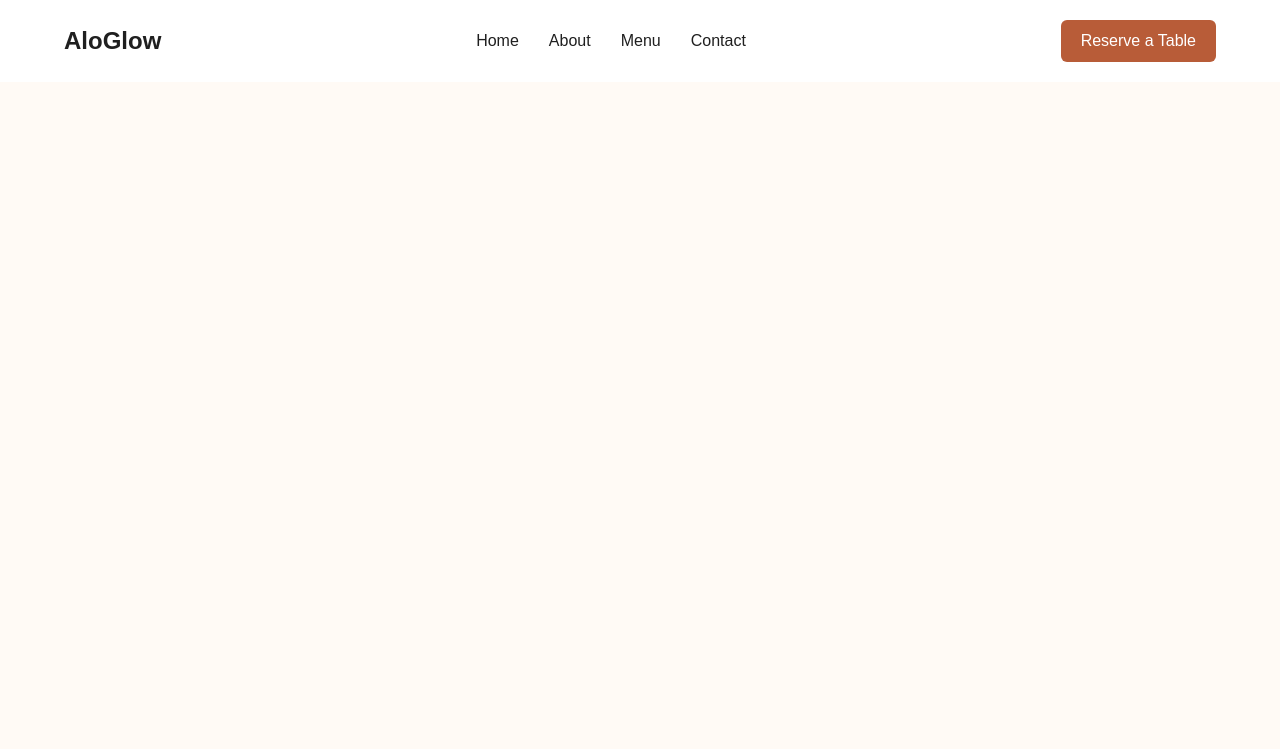
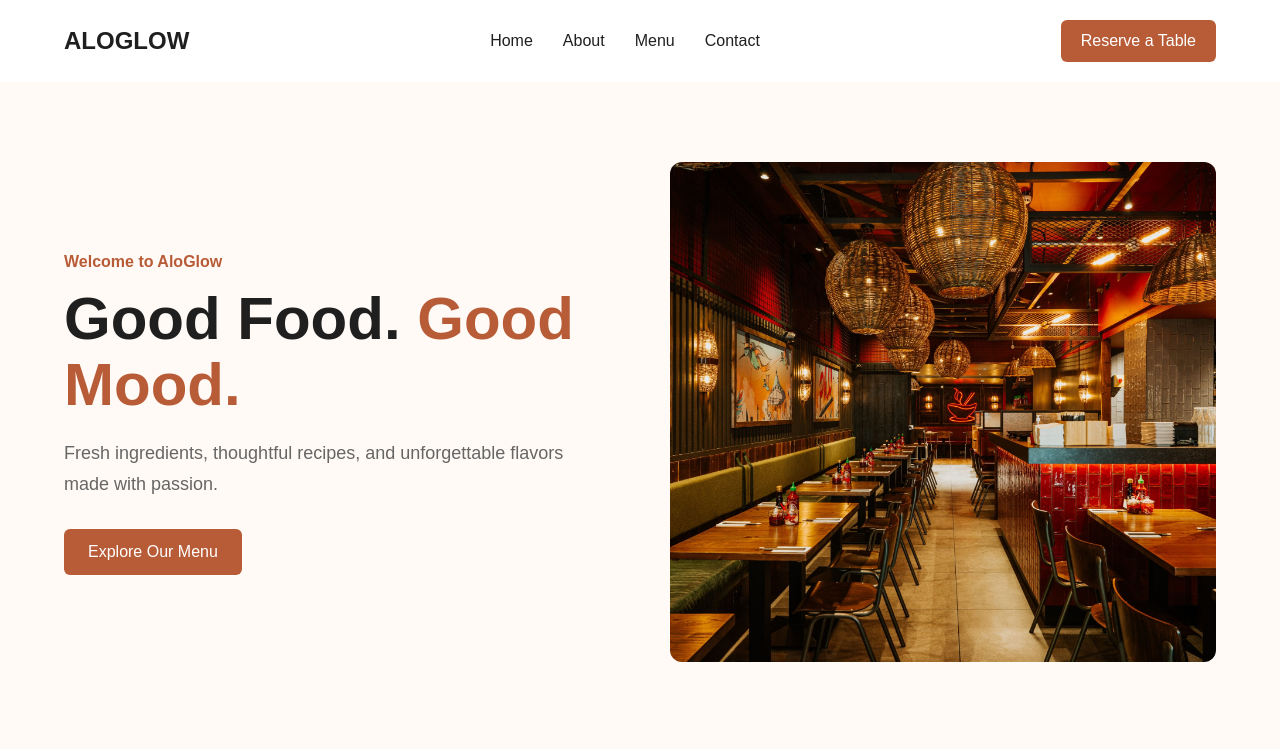
Before and after one commit to ranjanx7/restaurant, a plain HTML site: page index.html in a window 1280 px wide. Drawn offline with Linux system fonts and the light colour scheme.

Commit message:
hero section added with its css (used grid for hero section#)

```diff
--- a/css/style.css
+++ b/css/style.css
@@ -113,3 +113,105 @@ body {
 .reservation-button:hover {
     opacity: 0.9;
 }
+
+/* ==============================
+   HERO SECTION
+================================= */
+
+.hero {
+    padding: 80px 0;
+}
+
+
+/* ==============================
+   HERO GRID
+================================= */
+
+.hero-grid {
+    display: grid;
+
+    grid-template-columns: 1fr 1fr;
+
+    gap: 60px;
+
+    align-items: center;
+}
+
+
+/* ==============================
+   HERO CONTENT
+================================= */
+
+.hero-content {
+    max-width: 550px;
+}
+
+
+.hero-label {
+    margin-bottom: 15px;
+
+    color: var(--color-primary);
+
+    font-size: 16px;
+    font-weight: 600;
+}
+
+
+.hero-content h1 {
+    margin-bottom: 20px;
+
+    font-size: 60px;
+    line-height: 1.1;
+}
+
+
+.hero-content h1 span {
+    color: var(--color-primary);
+}
+
+
+.hero-description {
+    margin-bottom: 30px;
+
+    color: #666;
+
+    font-size: 18px;
+    line-height: 1.7;
+}
+
+
+/* ==============================
+   HERO BUTTON
+================================= */
+
+.hero-button {
+    display: inline-block;
+
+    padding: 14px 24px;
+
+    background-color: var(--color-primary);
+    color: var(--color-white);
+
+    text-decoration: none;
+
+    border-radius: 6px;
+}
+
+
+.hero-button:hover {
+    opacity: 0.9;
+}
+
+
+/* ==============================
+   HERO IMAGE
+================================= */
+
+.hero-image img {
+    width: 100%;
+    height: 500px;
+
+    object-fit: cover;
+
+    border-radius: 12px;
+}
--- a/index.html
+++ b/index.html
@@ -19,7 +19,7 @@
         <div class="container">
 
             <a href="#" class="logo">
-                AloGlow
+                ALOGLOW
             </a>
 
             <nav class="main-nav" aria-label="Main navigation">
@@ -49,5 +49,49 @@
         </div>
     </header>
 
+
+    <main>
+
+        <!-- Hero Section -->
+        <section class="hero" id="home">
+
+            <div class="container hero-grid">
+
+                <div class="hero-content">
+
+                    <p class="hero-label">
+                        Welcome to AloGlow
+                    </p>
+
+                    <h1>
+                        Good Food.
+                        <span>Good Mood.</span>
+                    </h1>
+
+                    <p class="hero-description">
+                        Fresh ingredients, thoughtful recipes, and
+                        unforgettable flavors made with passion.
+                    </p>
+
+                    <a href="#menu" class="hero-button">
+                        Explore Our Menu
+                    </a>
+
+                </div>
+
+
+                <div class="hero-image">
+                    <img
+                        src="images/resturantt.jpg"
+                        alt="Freshly prepared restaurant dish"
+                    >
+                </div>
+
+            </div>
+
+        </section>
+
+    </main>
+
 </body>
 </html>
```
Also changed, not shown: images/resturantt.jpg (added), 1 other file.
